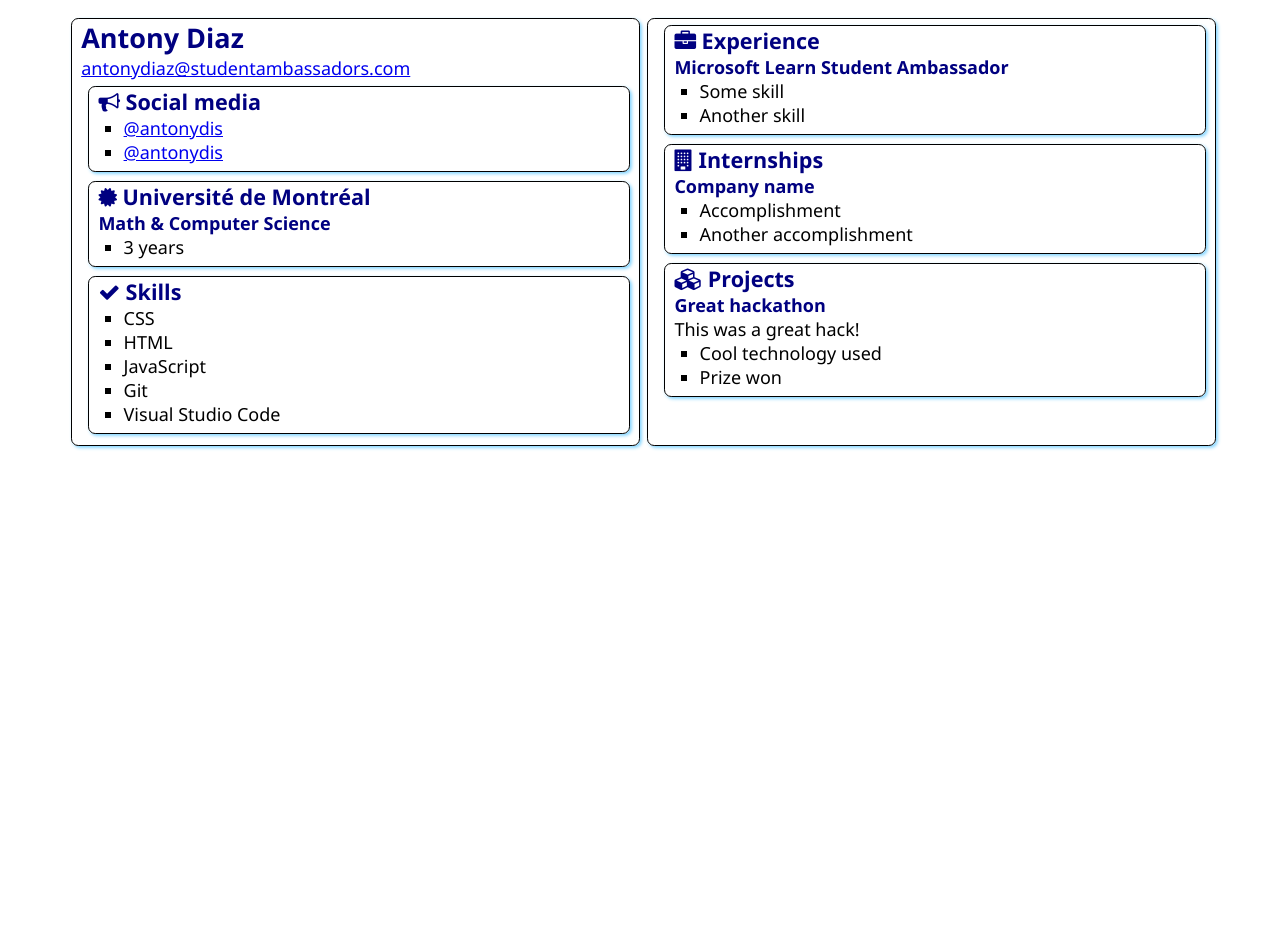
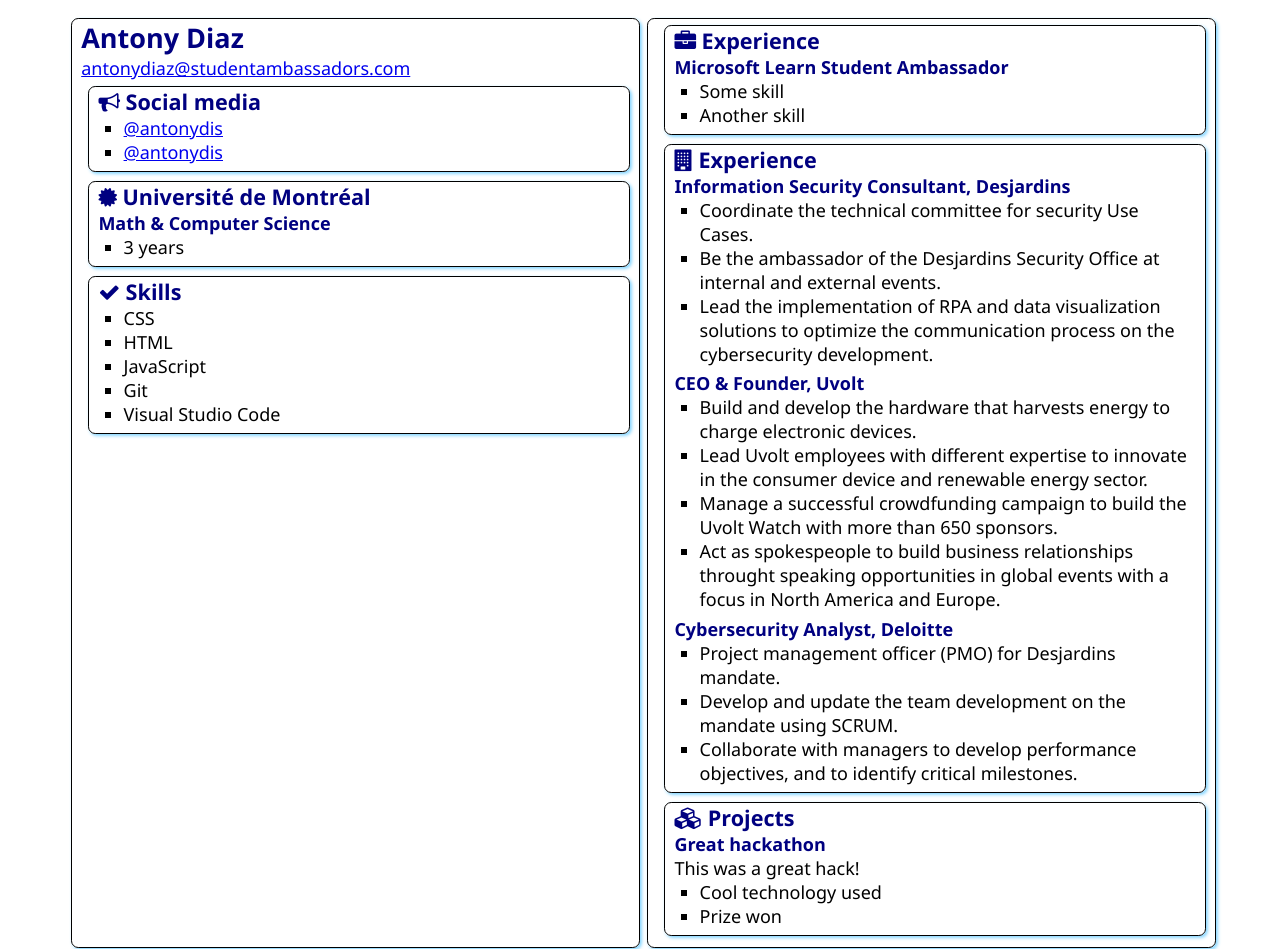
Before and after one commit to andirona1/SATechnicalOnboarding, a plain HTML site: page src/index.html in a window 1280 px wide. Shown: the top 949 px of the page. Before the commit the page ends 800 px from the top, so only its background shows below. Drawn offline with Linux system fonts and the light colour scheme.

Commit message:
Update index.html
Added my experience.

```diff
--- a/src/index.html
+++ b/src/index.html
@@ -68,13 +68,27 @@
             <section class="box">
                 <h2>
                     <i class="fa fa-building" aria-hidden="true"></i>
-                    Internships
+                    Experience
                 </h2>
 
-                <h3>Company name</h3>
+                <h3>Information Security Consultant, Desjardins</h3>
                 <ul>
-                    <li>Accomplishment</li>
-                    <li>Another accomplishment</li>
+                    <li>Coordinate the technical committee for security Use Cases.</li>
+                    <li>Be the ambassador of the Desjardins Security Office at internal and external events.</li>
+                    <li>Lead the implementation of RPA and data visualization solutions to optimize the communication process on the cybersecurity development.</li>
+                </ul>
+                <h3>CEO & Founder, Uvolt</h3>
+                <ul>
+                    <li>Build and develop the hardware that harvests energy to charge electronic devices.</li>
+                    <li>Lead Uvolt employees with different expertise to innovate in the consumer device and renewable energy sector.</li>
+                    <li>Manage a successful crowdfunding campaign to build the Uvolt Watch with more than 650 sponsors.</li>
+                    <li>Act as spokespeople to build business relationships throught speaking opportunities in global events with a focus in North America and Europe.</li>
+                </ul>
+                <h3>Cybersecurity Analyst, Deloitte</h3>
+                <ul>
+                    <li>Project management officer (PMO) for Desjardins mandate.</li>
+                    <li>Develop and update the team development on the mandate using SCRUM.</li>
+                    <li>Collaborate with managers to develop performance objectives, and to identify critical milestones.</li>
                 </ul>
             </section>
             <section class="box">
```
